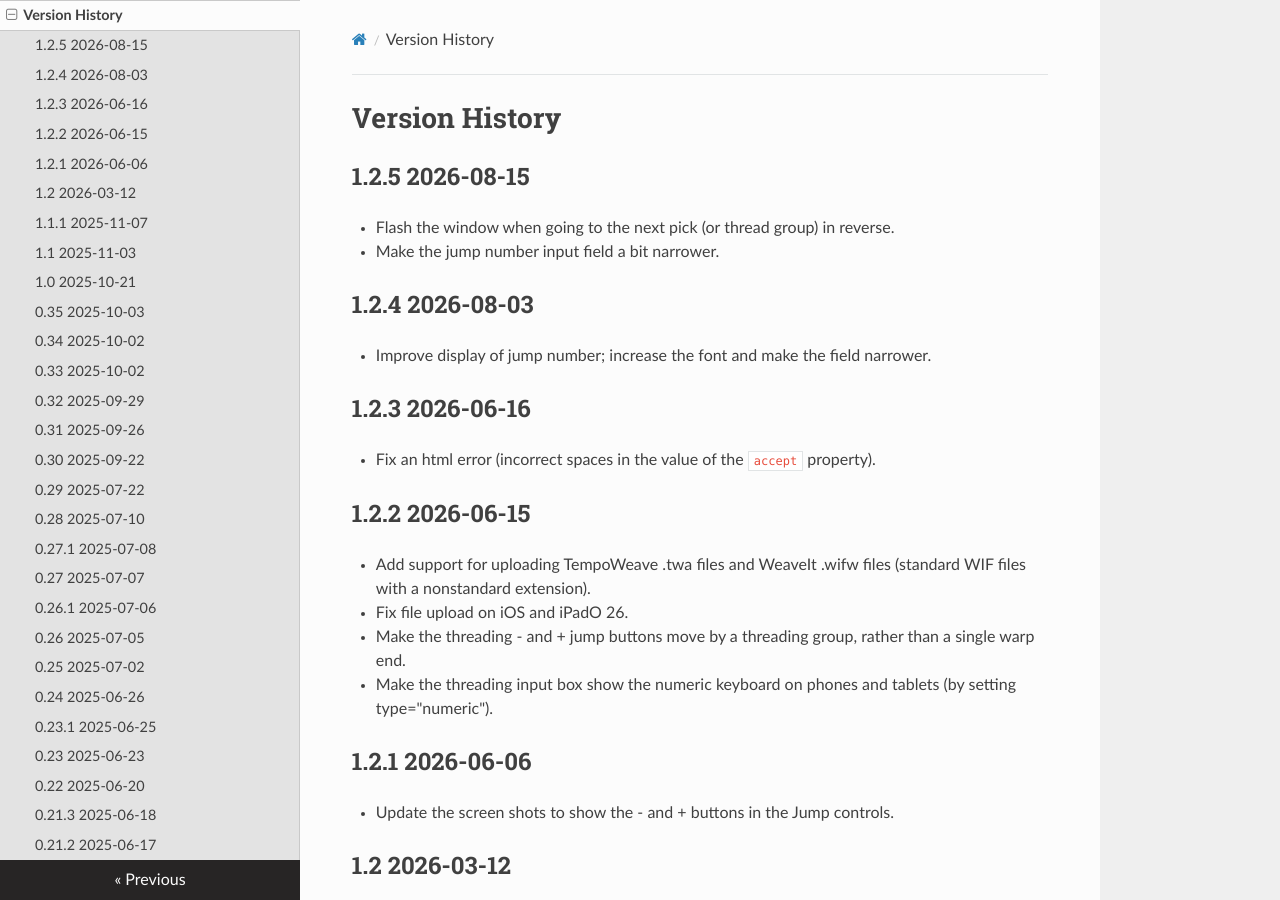
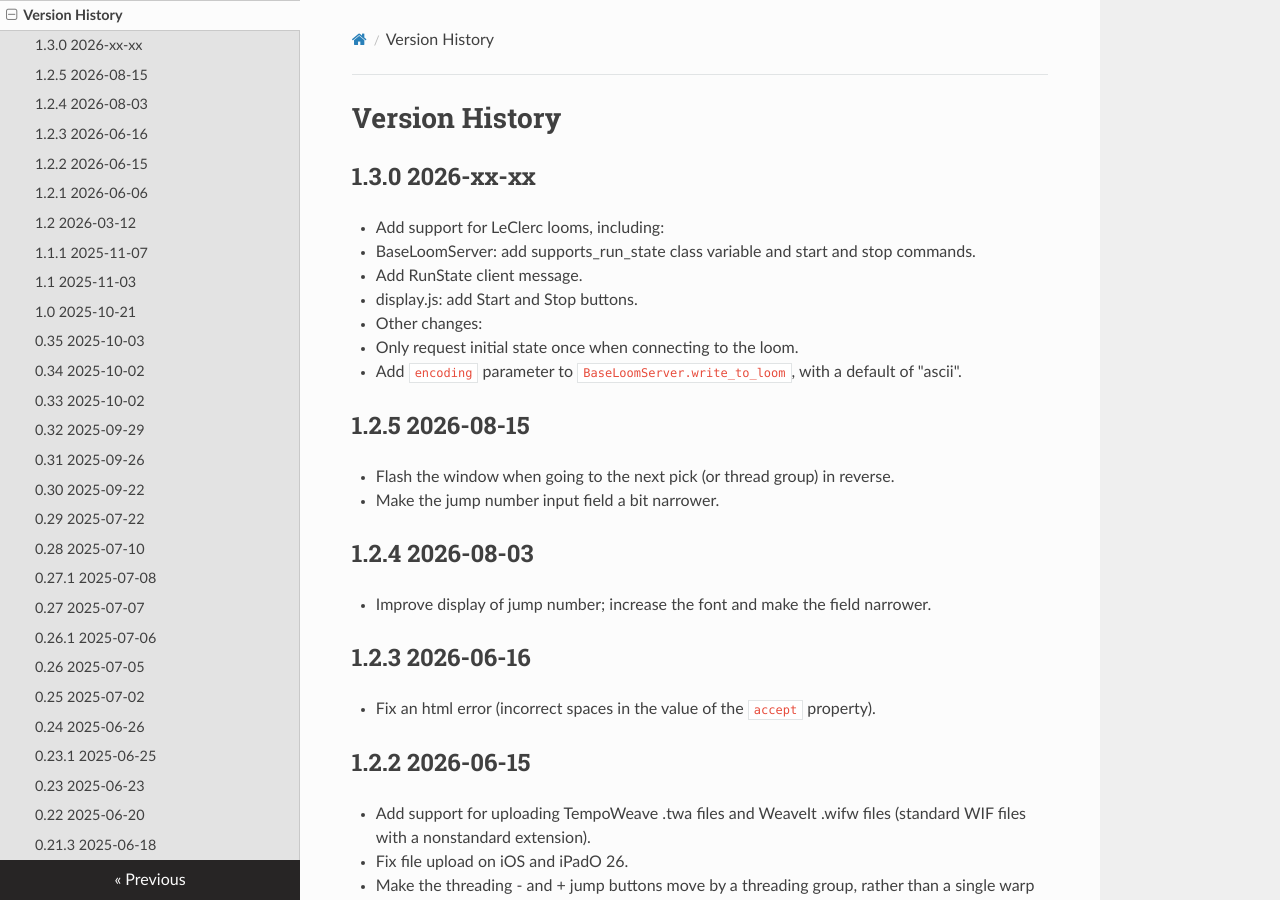
Before and after one commit to r-owen/base_loom_server, an MkDocs documentation site: the page built from docs/version_history.md, in a window 1280 px wide and 900 px high. Built offline with MkDocs 1.6.1, drawn with Linux system fonts in a browser that asks for light colours; nearby versions of some CDN libraries.

Commit message:
Update the version history

```diff
--- a/docs/version_history.md
+++ b/docs/version_history.md
@@ -1,4 +1,17 @@
 # Version History
+
+## 1.3.0  2026-xx-xx
+
+* Add support for LeClerc looms, including:
+
+  * BaseLoomServer: add supports_run_state class variable and start and stop commands.
+  * Add RunState client message.
+  * display.js: add Start and Stop buttons.
+
+* Other changes:
+
+  * Only request initial state once when connecting to the loom.
+  * Add `encoding` parameter to `BaseLoomServer.write_to_loom`, with a default of "ascii".
 
 ## 1.2.5 2026-08-15
 
```
